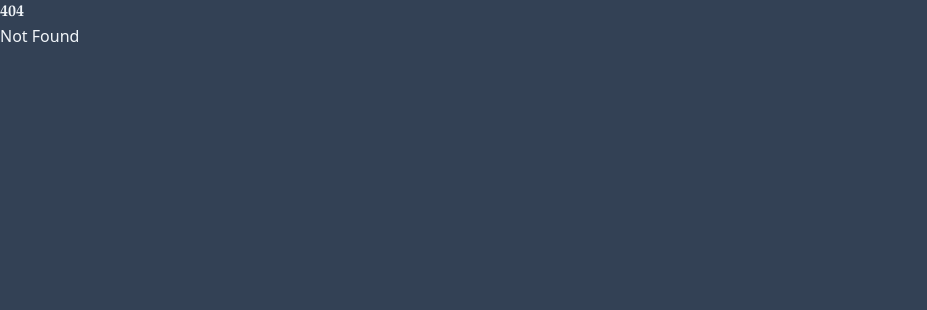
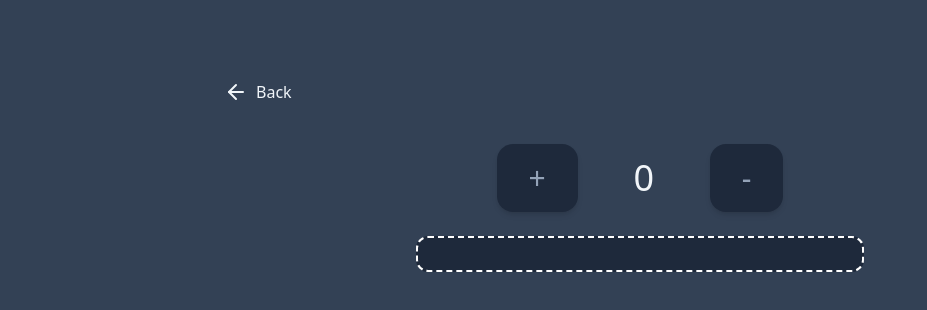
Before and after one commit to speiffer829/svelte-advent-2023, a SvelteKit app: page /cookie-counter in a window 1280 px wide. Before the commit this address had no page. Shown: the top 310 px of the page, without its empty margins (0-927 px from the left). Built offline with nearby package versions, Linux system fonts and the light colour scheme.

Commit message:
cookie counter

```diff
--- a/src/app.pcss
+++ b/src/app.pcss
@@ -36,6 +36,7 @@
 		padding: theme('spacing.4') theme('spacing.8');
 		border-radius: theme('borderRadius.2xl');
 		cursor: pointer;
+		box-shadow: theme('boxShadow.md');
 		transition: all 300ms;
 
 		&:hover {
--- /dev/null
+++ b/src/routes/(projects)/cookie-counter/+page.svelte
@@ -0,0 +1,30 @@
+<script lang="ts">
+	let cookie_count = $state(0);
+
+	function spin(node: HTMLElement, params: { duration: number }) {
+		return {
+			duration: params.duration,
+			css: (t: number) => {
+				const eased = t * t * t;
+				return `
+					transform: rotate(${eased * 720}deg) scale(${eased});
+				`;
+			}
+		};
+	}
+</script>
+
+<div class="flex items-center justify-center gap-4">
+	<button class="btn text-3xl" onclick={() => cookie_count++}> + </button>
+	<p class="min-w-[100px] text-center text-4xl">{cookie_count}</p>
+	<button class="btn text-3xl" onclick={() => (cookie_count === 0 ? cookie_count : cookie_count--)}>
+		-
+	</button>
+</div>
+<div
+	class="mx-auto mt-6 grid max-w-md grid-cols-5 gap-4 rounded-xl border-2 border-dashed border-white bg-slate-800 p-4 text-center"
+>
+	{#each Array.from({ length: cookie_count }) as _, i}
+		<div class="text-5xl" transition:spin={{ duration: 450 }}>🍪</div>
+	{/each}
+</div>
--- a/src/routes/+page.svelte
+++ b/src/routes/+page.svelte
@@ -32,12 +32,13 @@
 
 {#snippet link({ href, text })}
 	<li>
-		<a {href} class=" transition-colors hover:text-green-400" title={text}>{text}</a>
+		<a {href} class="block py-4 transition-colors hover:text-green-400" title={text}>{text}</a>
 	</li>
 {/snippet}
 
 <main class="mx-auto max-w-4xl px-4 pt-16">
-	<ol class="list-inside list-decimal font-serif text-3xl">
+	<ol class="list-outside list-decimal font-serif text-3xl">
 		{@render link({ href: 'tally-dashboard', text: 'Tally Dashboard' })}
+		{@render link({ href: 'cookie-counter', text: 'Cookie Counter' })}
 	</ol>
 </main>
```
